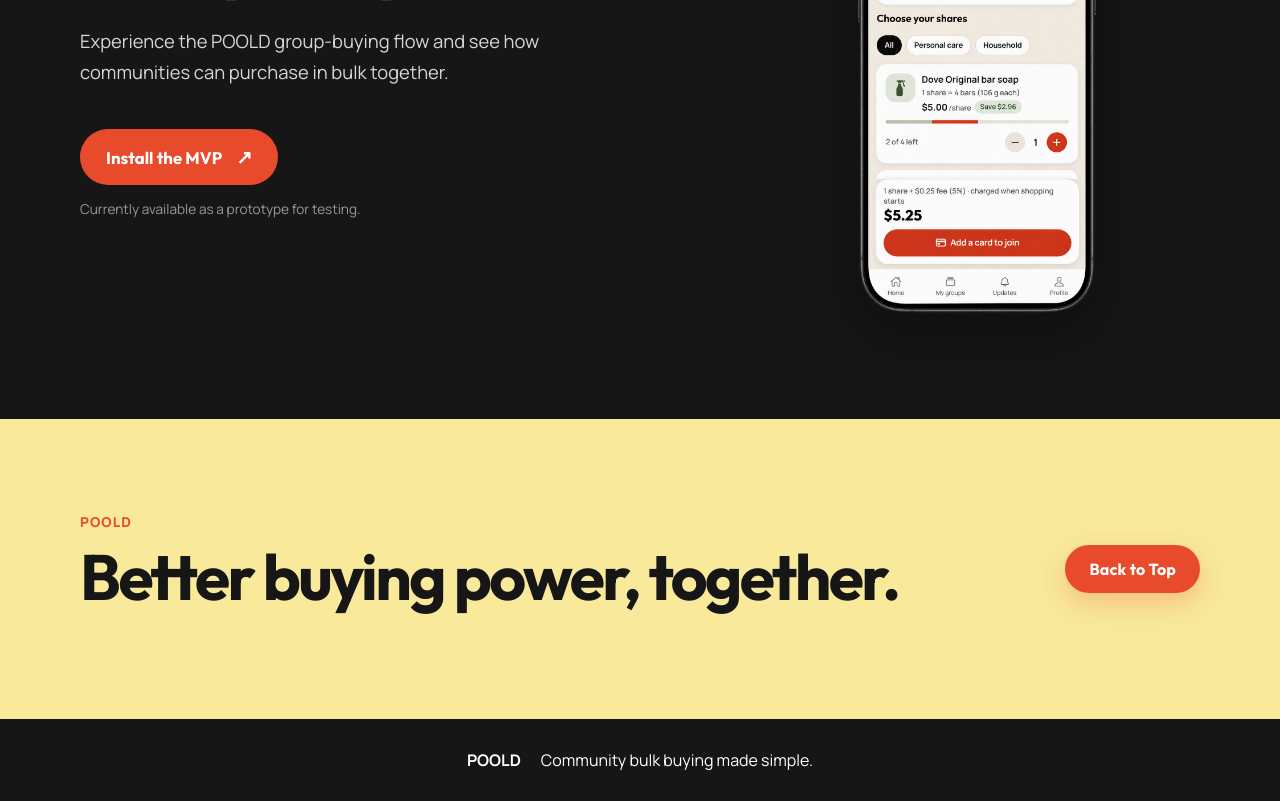
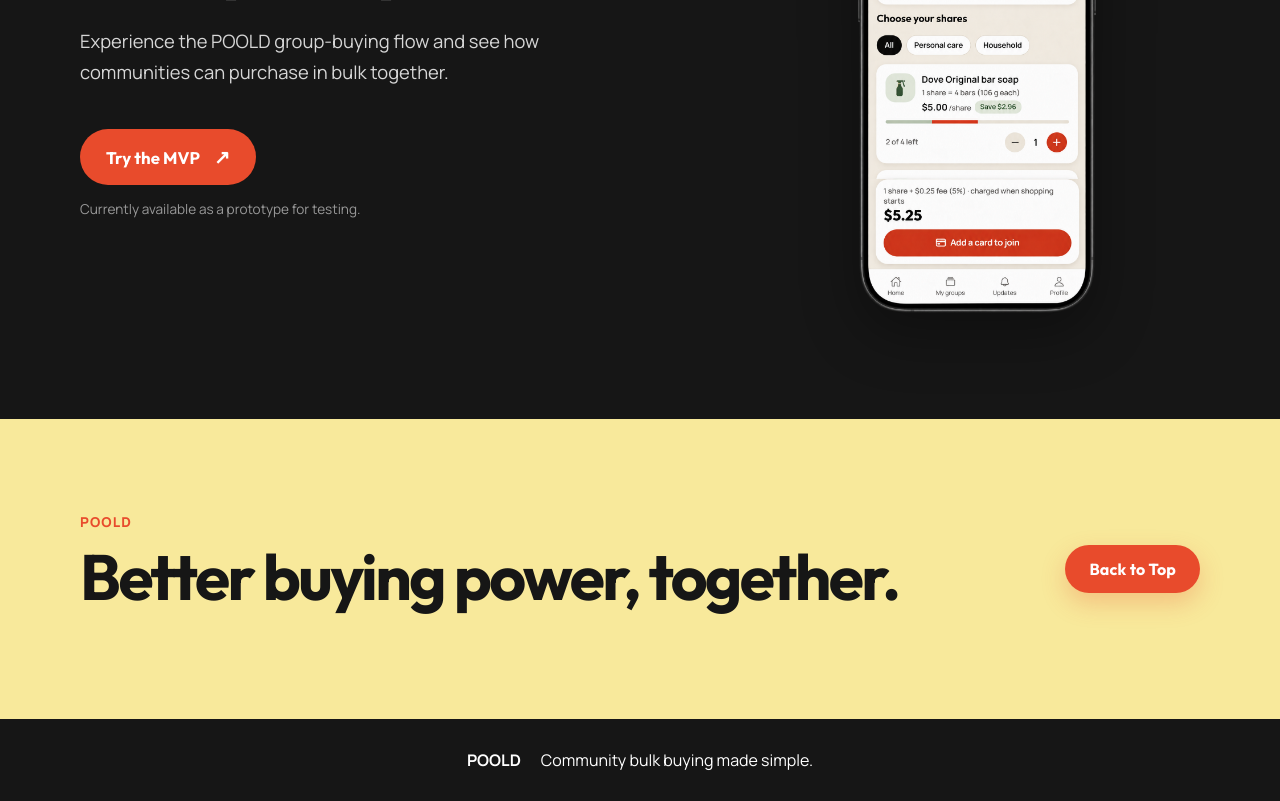
Before and after one commit to BluArch/POOLD, a React (Vite) app in the folder website/: page / in a window 1280 px wide. Shown: the part 6080-6881 px from the top of the page. Built offline with nearby package versions, Linux system fonts and the light colour scheme.

Commit message:
changed button name

```diff
--- a/website/src/App.jsx
+++ b/website/src/App.jsx
@@ -367,7 +367,7 @@ function App() {
               target="_blank"
               rel="noopener noreferrer"
             >
-              Install the MVP
+              Try the MVP
               <span>↗</span>
             </a>
 
```
